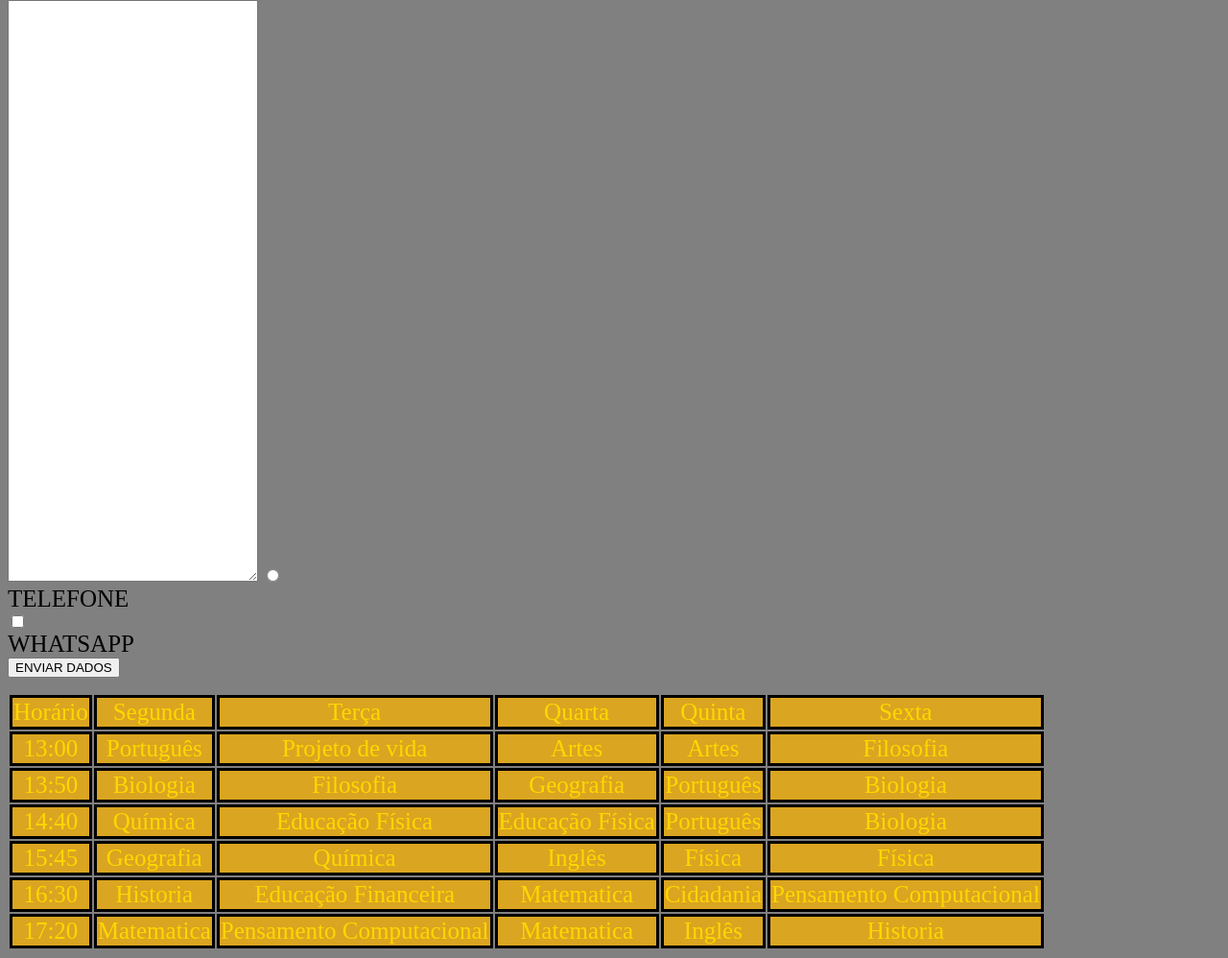
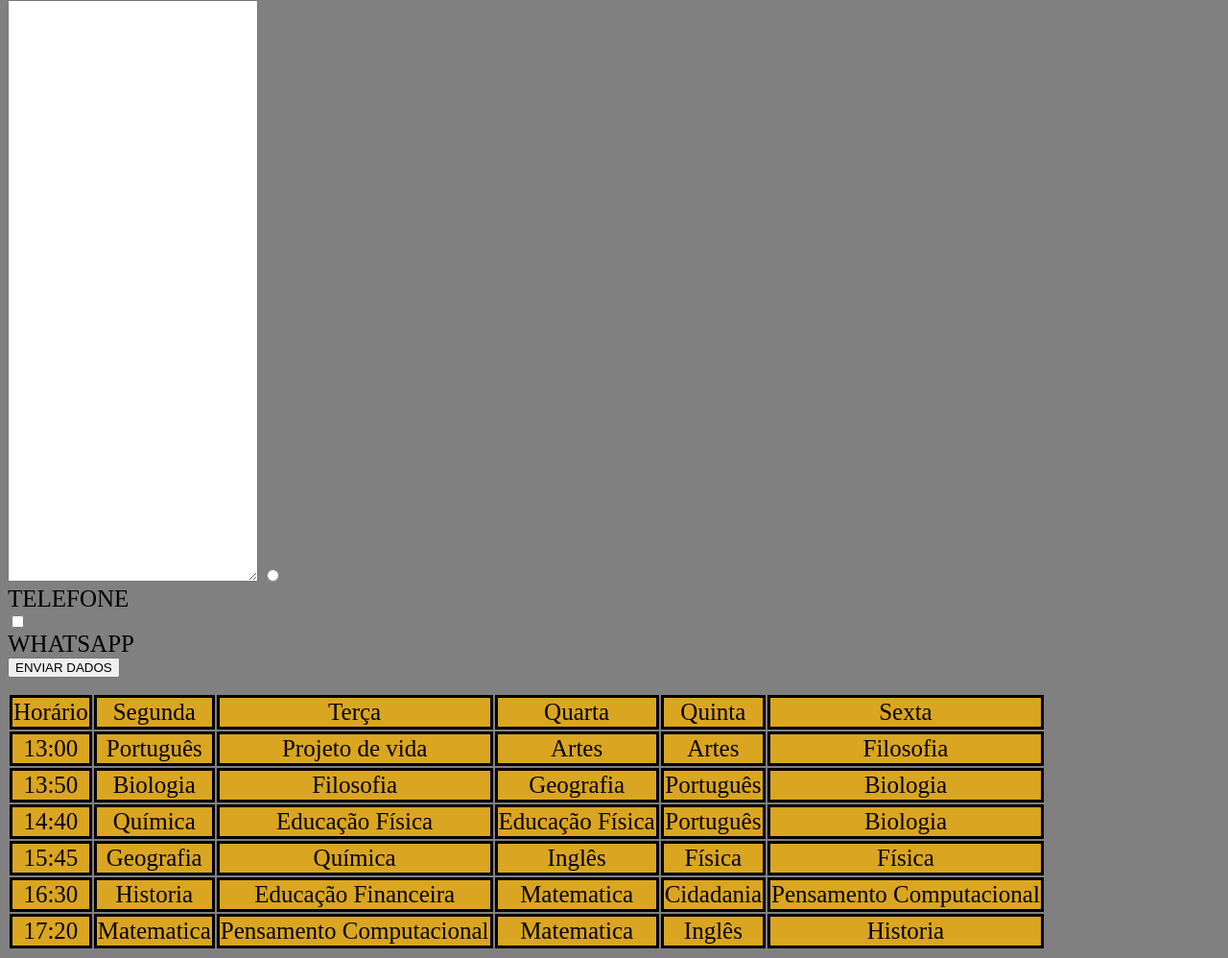
Before and after one commit to FelipDoCapa/atual, a plain HTML site: page index.html in a window 1280 px wide. Shown: the part 264-1262 px from the top of the page at 96% size. Drawn offline with Linux system fonts and the light colour scheme.

Commit message:
Update style.css

```diff
--- a/style.css
+++ b/style.css
@@ -16,9 +16,3 @@ td {
   background: goldenrod;
 
   }
-
-
-  td{
-    color: gold;
-
-  }
```
